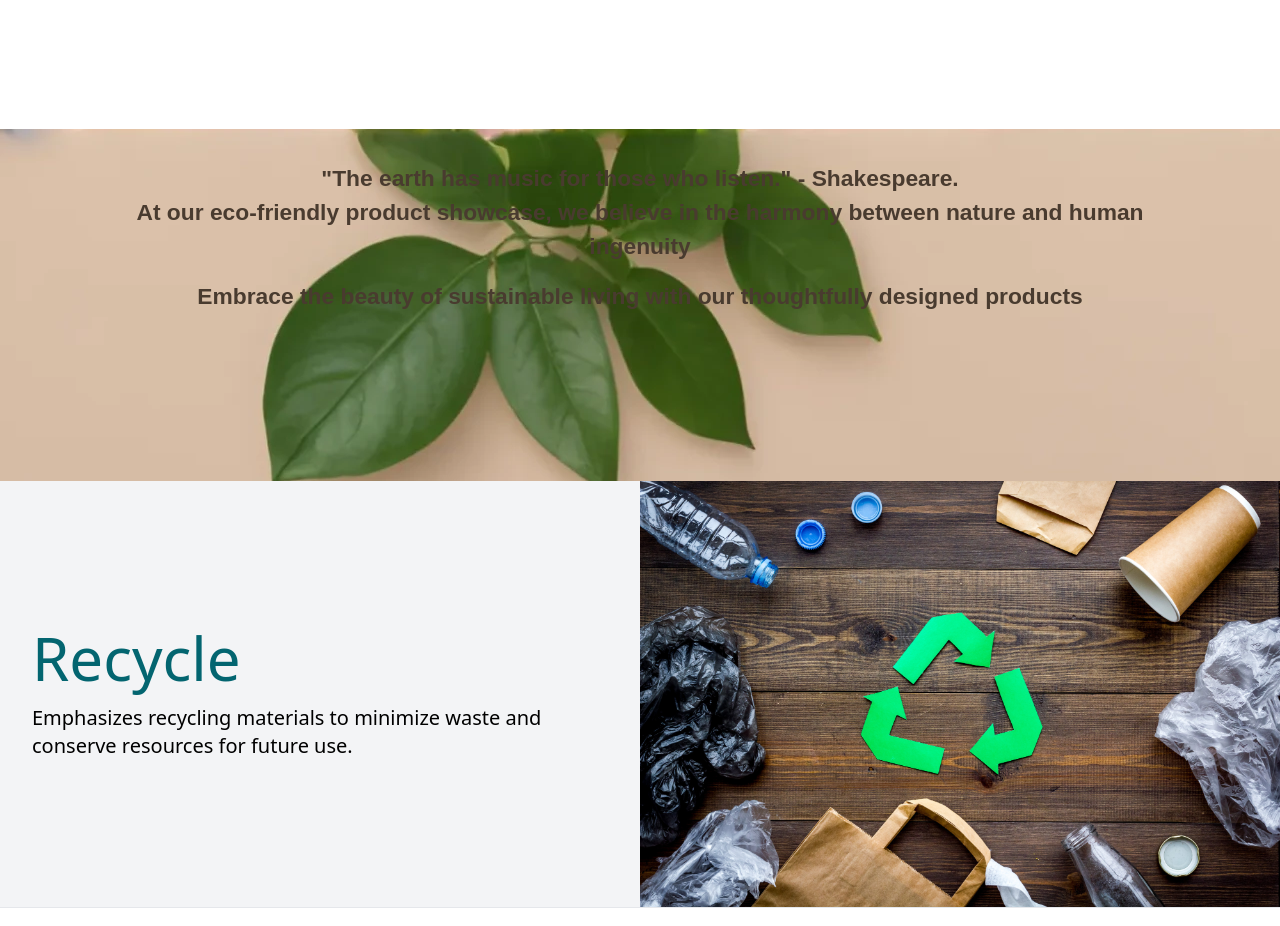
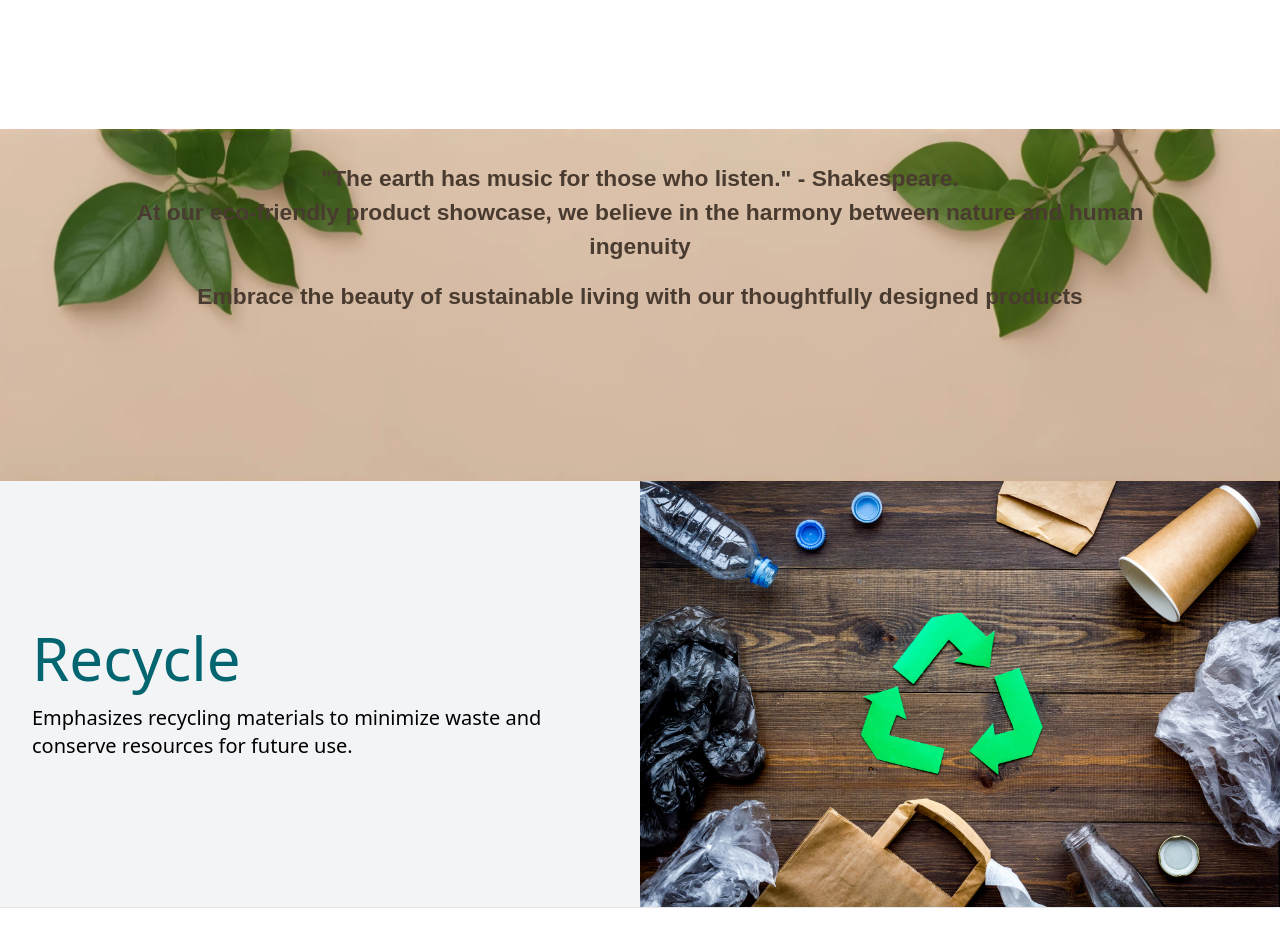
Before and after one commit to rishitgondaliya/Eco-Friendly-Product-Showcase, a React (Vite) app in the folder NaturesNook/: page / in a window 1280 px wide. Shown: the part 3040-3966 px from the top of the page. Built offline with nearby package versions, Linux system fonts and the light colour scheme.

Commit message:
modified background image

```diff
--- a/NaturesNook/src/Components/Home/SectionFive.jsx
+++ b/NaturesNook/src/Components/Home/SectionFive.jsx
@@ -3,10 +3,10 @@
 function SectionFive() {
     return (
         <>
-            <div className="section-five relative w-full h-[22rem] flex items-center justify-center overflow-hidden">
+            <div className="relative w-full h-[22rem] flex items-center justify-center overflow-hidden">
                 <img src={bg_image} alt="Background" className="absolute inset-0 object-cover w-full h-full z-[-1] " ></img>
-                <div className="flex items-center justify-center h-full container40 raleway-font ">
-                    <div className="text-center p-4 text-[#493b2f]">
+                <div className="h-full container40 raleway-font ">
+                    <div className="text-center flex-col justify-center p-4 text-[#493b2f]">
                         <p className='my-4'>&quot;The earth has music for those who listen.&quot; - Shakespeare.<br></br> At our eco-friendly product showcase, we believe in the harmony between nature and human ingenuity</p>
                         <p>Embrace the beauty of sustainable living with our thoughtfully designed products</p>
                     </div>
```
